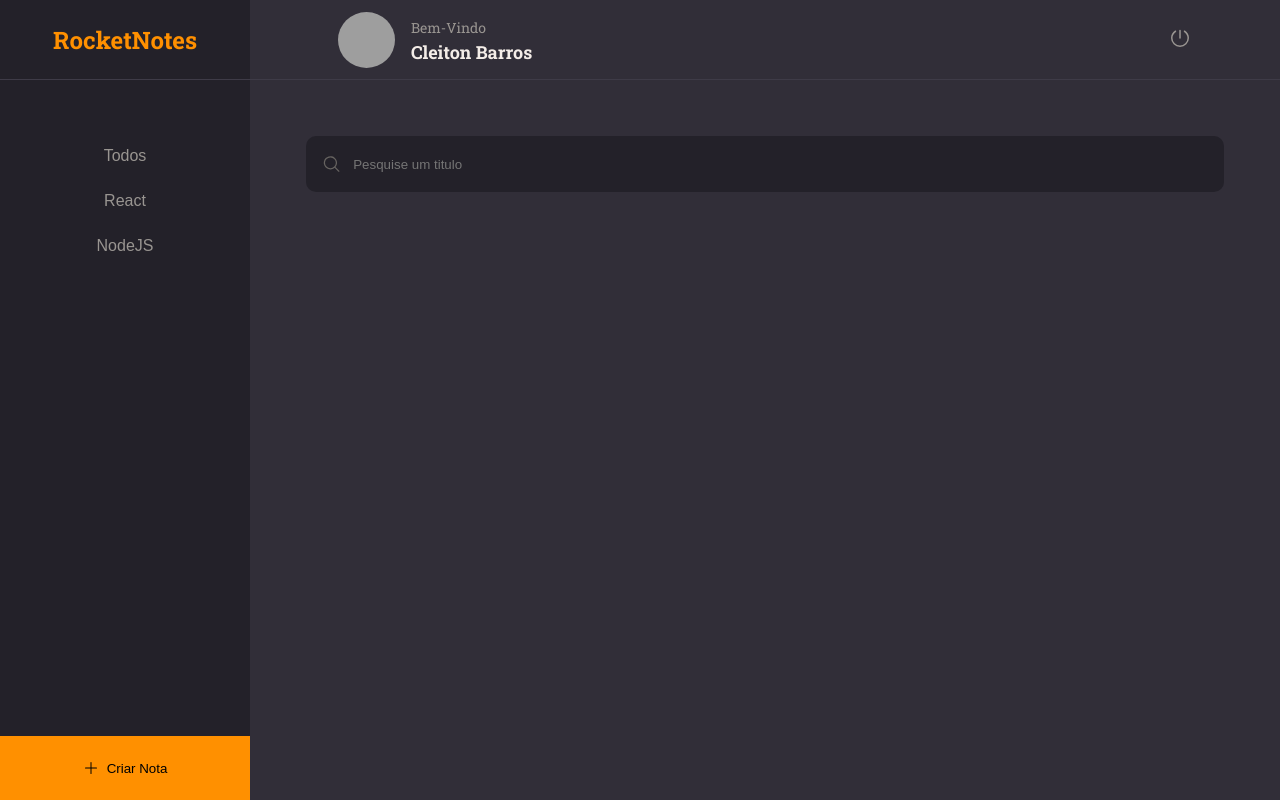
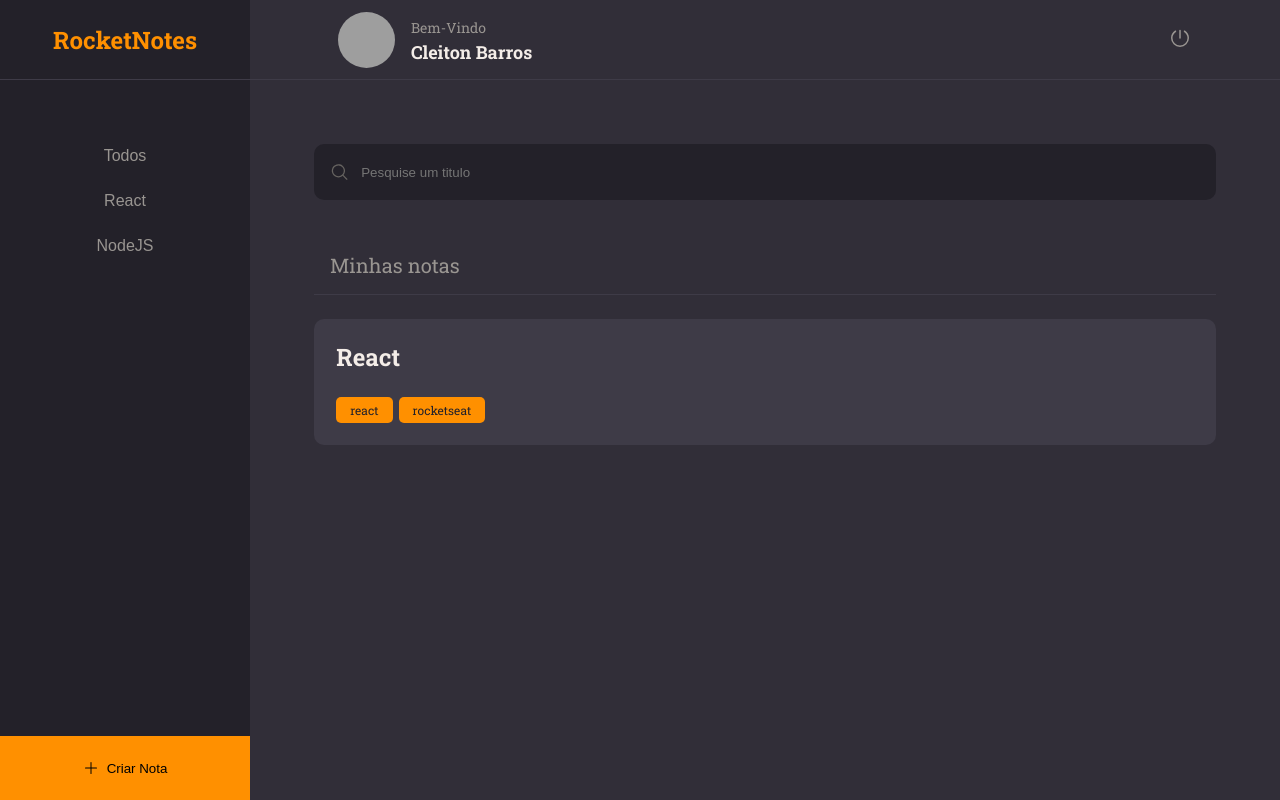
Before and after one commit to cleitonBarros/Rocketnotes, a React (Vite) app: page / in a window 1280 px wide. Built offline with nearby package versions, Linux system fonts and the light colour scheme; grey boxes are pictures that could not be loaded.

Commit message:
feat: Note Component

```diff
--- a/src/components/Input/index.tsx
+++ b/src/components/Input/index.tsx
@@ -5,7 +5,7 @@ interface InputProps extends React.InputHTMLAttributes<HTMLInputElement> {
 export function Input({ icon, ...props }: InputProps) {
   return (
     <S.Container>
-      {icon}
+      {icon && icon}
       <input {...props} />
     </S.Container>
   );
--- /dev/null
+++ b/src/components/Note/index.tsx
@@ -0,0 +1,22 @@
+import { Tag } from "../Tags";
+import * as S from "./styled";
+
+interface NoteProps {
+  data: { title: string; tags: Array<{ id: string; name: string }> };
+}
+
+export function Note({ data, ...props }: NoteProps) {
+  const { title, tags } = data;
+  return (
+    <S.Container {...props}>
+      <h1>{title}</h1>
+      {tags && (
+        <footer>
+          {tags.map((tag) => (
+            <Tag key={tag.id} title={tag.name} />
+          ))}
+        </footer>
+      )}
+    </S.Container>
+  );
+}
--- /dev/null
+++ b/src/components/Note/styled.ts
@@ -0,0 +1,26 @@
+import styled from "styled-components";
+
+export const Container = styled.div`
+  width: 100%;
+  background-color: ${({ theme }) => theme.COLORS.BACKGROUND_700};
+
+  border: none;
+  border-radius: 0.625rem;
+
+  padding: 1.385rem;
+  margin-bottom: 1rem;
+
+  > h1 {
+    flex: 1;
+    text-align: left;
+    font-weight: 700;
+    font-size: 1.5rem;
+    color: ${({ theme }) => theme.COLORS.WHITE};
+  }
+
+  > footer {
+    width: 100%;
+    display: flex;
+    margin-top: 1.5rem;
+  }
+`;
--- a/src/components/Tags/index.tsx
+++ b/src/components/Tags/index.tsx
@@ -3,6 +3,6 @@ import * as S from "./styled";
 interface TagProps {
   title: string;
 }
-export function Tag({ title }: TagProps) {
-  return <S.Container>{title}</S.Container>;
+export function Tag({ title, ...rest }: TagProps) {
+  return <S.Container {...rest}>{title}</S.Container>;
 }
--- a/src/pages/Home/index.tsx
+++ b/src/pages/Home/index.tsx
@@ -1,6 +1,8 @@
 import { ButtonText } from "../../components/ButonText";
 import { Header } from "../../components/Header";
 import { Input } from "../../components/Input";
+import { Note } from "../../components/Note";
+import { Section } from "../../components/Section";
 
 import * as S from "./styled";
 
@@ -27,7 +29,19 @@ export function Home() {
       <S.Search>
         <Input icon={<MagnifyingGlass />} placeholder="Pesquise um titulo" />
       </S.Search>
-      <S.Content></S.Content>
+      <S.Content>
+        <Section title="Minhas notas">
+          <Note
+            data={{
+              title: "React",
+              tags: [
+                { id: "1", name: "react" },
+                { id: "2", name: "rocketseat" }
+              ]
+            }}
+          />
+        </Section>
+      </S.Content>
       <S.NewNotes>
         <Plus />
         Criar Nota
--- a/src/pages/Home/styled.ts
+++ b/src/pages/Home/styled.ts
@@ -44,11 +44,13 @@ export const Menu = styled.ul`
 
 export const Search = styled.div`
   grid-area: search;
-  padding: 3.5rem 3.5rem 0;
+  padding: 4rem 4rem 0;
 `;
 
 export const Content = styled.div`
   grid-area: content;
+  padding: 0 4rem;
+  overflow-y: auto;
 `;
 
 export const NewNotes = styled.button`
```
